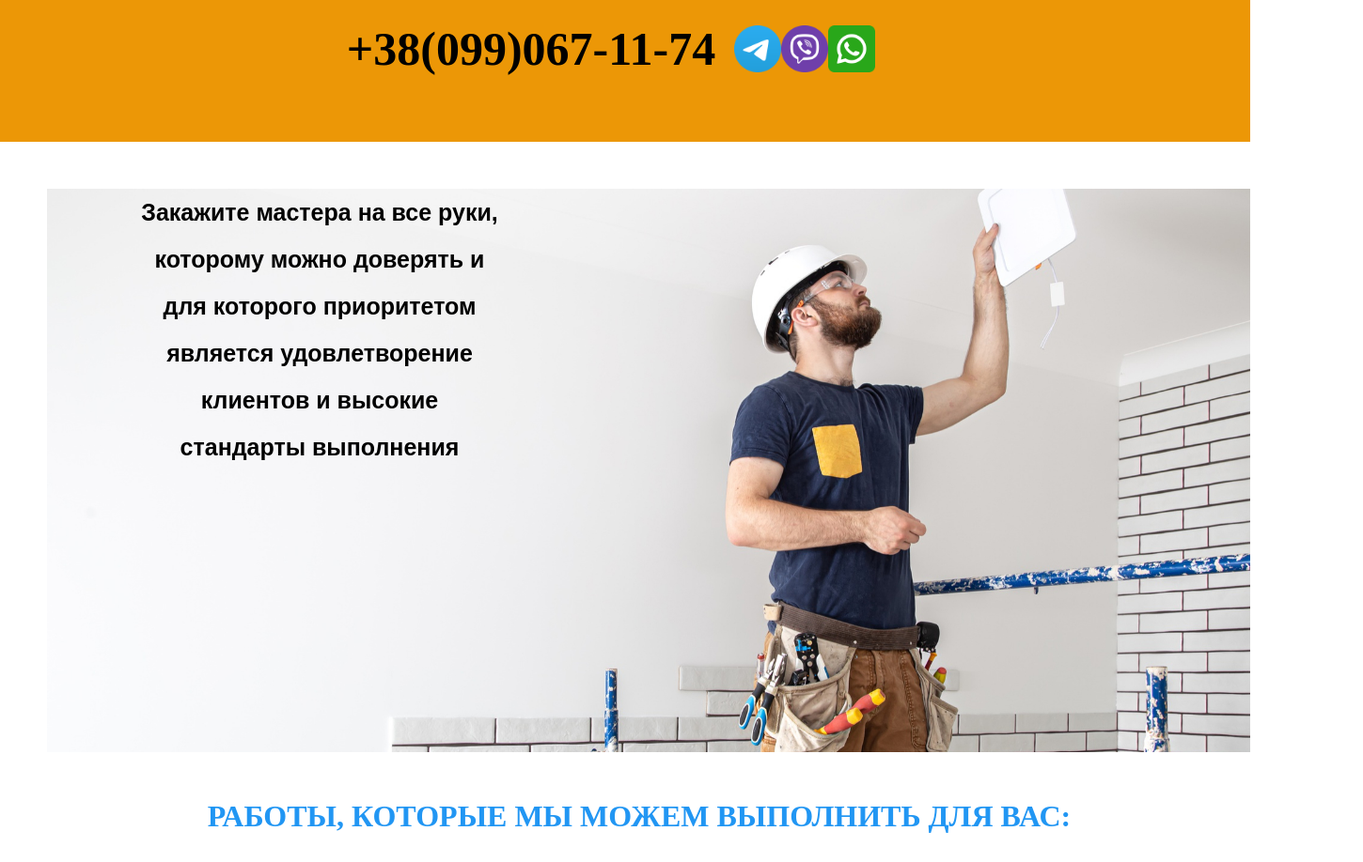
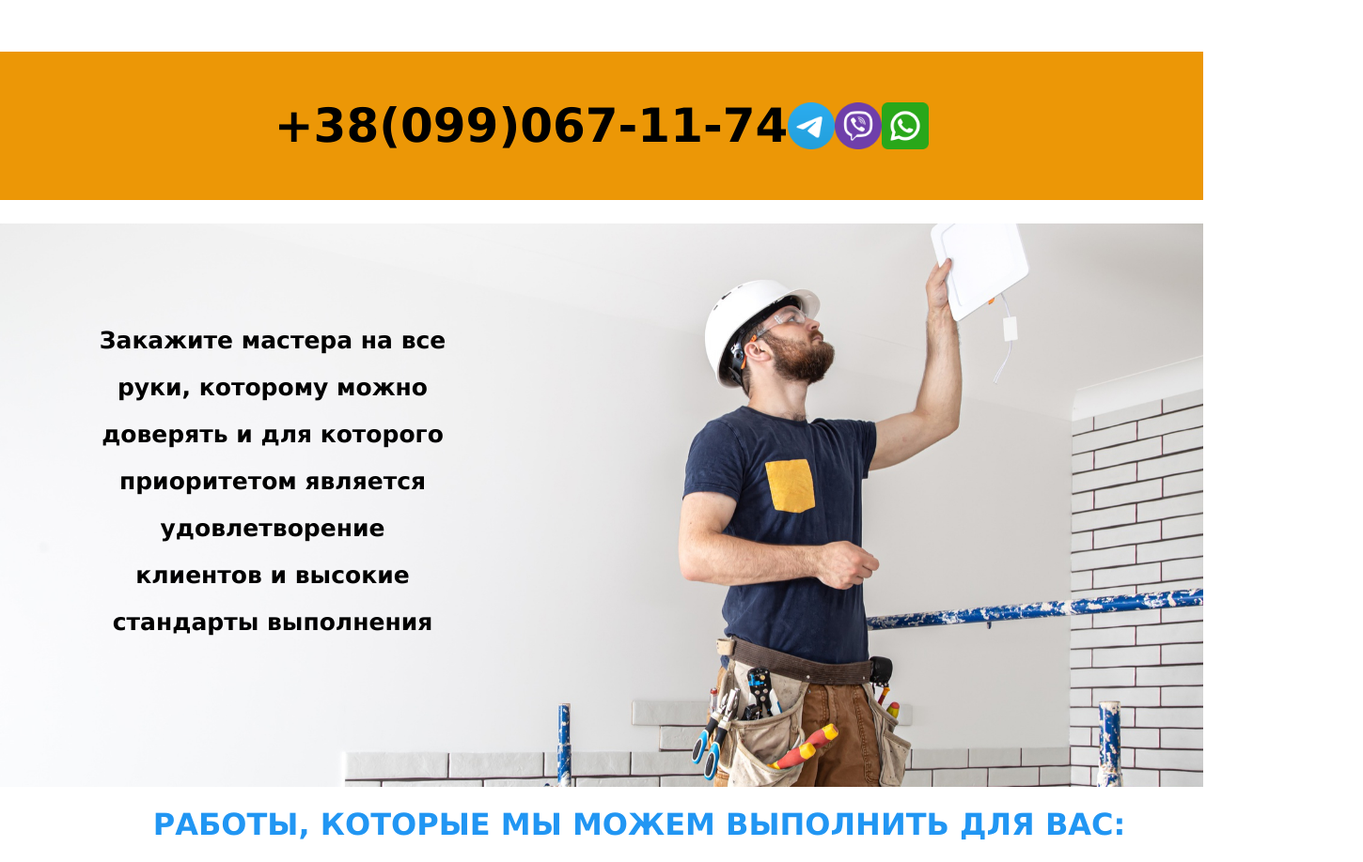
Before and after one commit to Miranna472/plumber, a website: page index.html in a window 1280 px wide. Shown: the part 262-1180 px from the top of the page at 94% size, 1450 px wide, since content can reach past the window. Drawn offline with Linux system fonts and the light colour scheme.

Commit message:
Refactor style.scss

```diff
--- a/index.html
+++ b/index.html
@@ -23,7 +23,7 @@
             является удовлетворение клиентов и высокие стандарты выполнения</p>
     </div>
     <div class="about-work">
-        <h1 class="Work-for-you">РАБОТЫ, КОТОРЫЕ МЫ МОЖЕМ ВЫПОЛНИТЬ ДЛЯ ВАС:</h1>
+        <h1 class="work-for-you">РАБОТЫ, КОТОРЫЕ МЫ МОЖЕМ ВЫПОЛНИТЬ ДЛЯ ВАС:</h1>
         <div class="container">
             <div class="container-with-text">
                 <p class="text">АВАРИЙНАЯ СЛУЖБА</p>
--- a/style.scss
+++ b/style.scss
@@ -1,19 +1,20 @@
+
+@import "colors";
+
 * {
     box-sizing: border-box;
 }
-@import "colors";
 
 html,
 body {
     height: 100%;
-    margin: 0;
+    margin: 0px;
 }
 
 .header {
     display: flex;
     justify-content: center;
     align-items: center;
-    margin: -50px;
 }
 
 .logo {
@@ -23,16 +24,15 @@ body {
 
 .header-title {
     color: $primary;
-    font-family: arial;
     font-size: 100px;
     font-weight: bold;
-
+    font-family: Verdana, sans-serif;
 }
 
 .tel {
     font-size: 50px;
     font-weight: bold;
-    padding: 20px;
+    font-family: Verdana, sans-serif;
 }
 
 .contacts {
@@ -40,7 +40,6 @@ body {
     display: flex;
     justify-content: center;
     align-items: center;
-    margin: -50px;
 }
 
 .icon {
@@ -49,42 +48,32 @@ body {
 }
 
 .work {
-    text-align: center;
     background-image: url(./img/with-man.jpg);
     background-size: cover;
     background-position: center;
-    margin: 50px;
-    width: 100%;
     height: 600px;
 }
 
-.man {
-    width: 100%;
-    height: 100%;
-    margin: 300px;
-    text-align: center;
-}
-
 .text-about-us {
-    font-family: play, sans-serif;
     line-height: 2em;
     text-align: center;
-    margin: 100px;
-    font-family: arial;
+    margin-left: 100px;
     font-size: 25px;
     font-weight: bold;
     margin-right: 800px;
+    padding-top: 100px;
+    font-family: Verdana, sans-serif;
 }
 
 .man-hand {
     margin-top: 50px;
 }
 
-.Work-for-you {
+.work-for-you {
     text-align: center;
     color: $primary;
     margin-left: 80px;
-
+    font-family: Verdana, sans-serif;
 }
 
 .container {
@@ -111,14 +100,14 @@ body {
 .text {
     font-size: 30px;
     color: $light-background;
-    padding-bottom: 20px;
+    padding-bottom: 30px;
     text-transform: uppercase;
     line-height: 20px;
     text-align: center;
     font-weight: 900;
     margin: 10px;
     letter-spacing: 1.5px;
-    font-family: Ubuntu;
+    font-family: Verdana, sans-serif;
 }
 
 .list {
```
Also changed, not shown: style.css, 1 other file.
